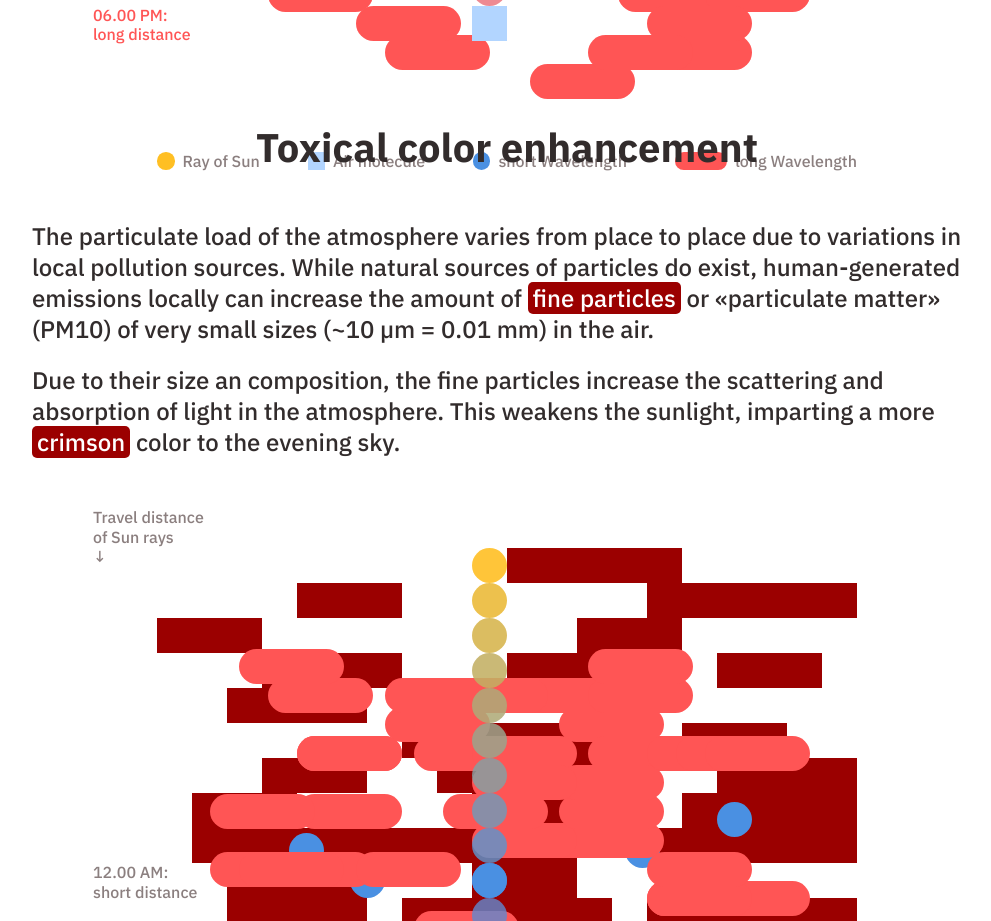
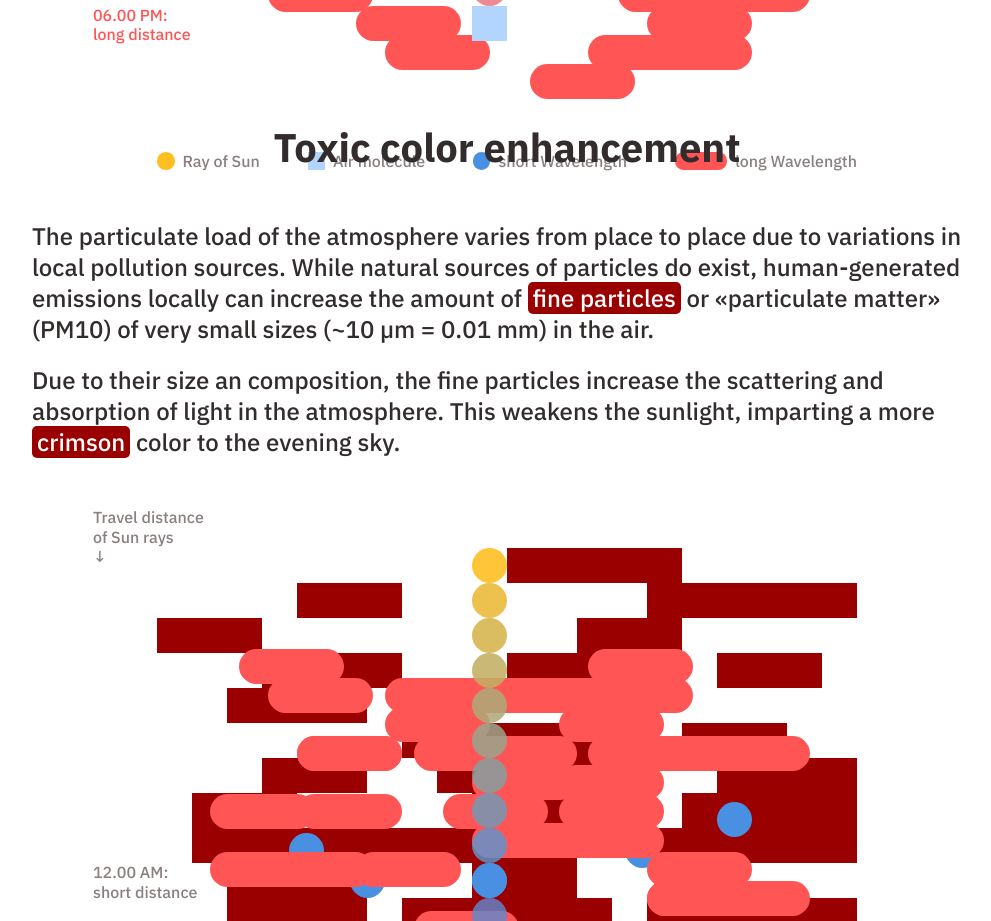
Before and after one commit to interactivethings/crimson-to-salmon, a React (Create React App) app: page / in a window 1280 px wide. Shown: the part 5460-6381 px from the top of the page, without its empty margins (133-1124 px from the left). Built offline with nearby package versions, Linux system fonts and the light colour scheme.

Commit message:
toxical -> toxic

```diff
--- a/src/Main.tsx
+++ b/src/Main.tsx
@@ -618,7 +618,7 @@ const Chapter5 = () => {
 
   return (
     <>
-      <Heading>Toxical color enhancement</Heading>
+      <Heading>Toxic color enhancement</Heading>
       <Chapter>
         <ParagraphAreaPolluted>
           <Paragraph>
```
